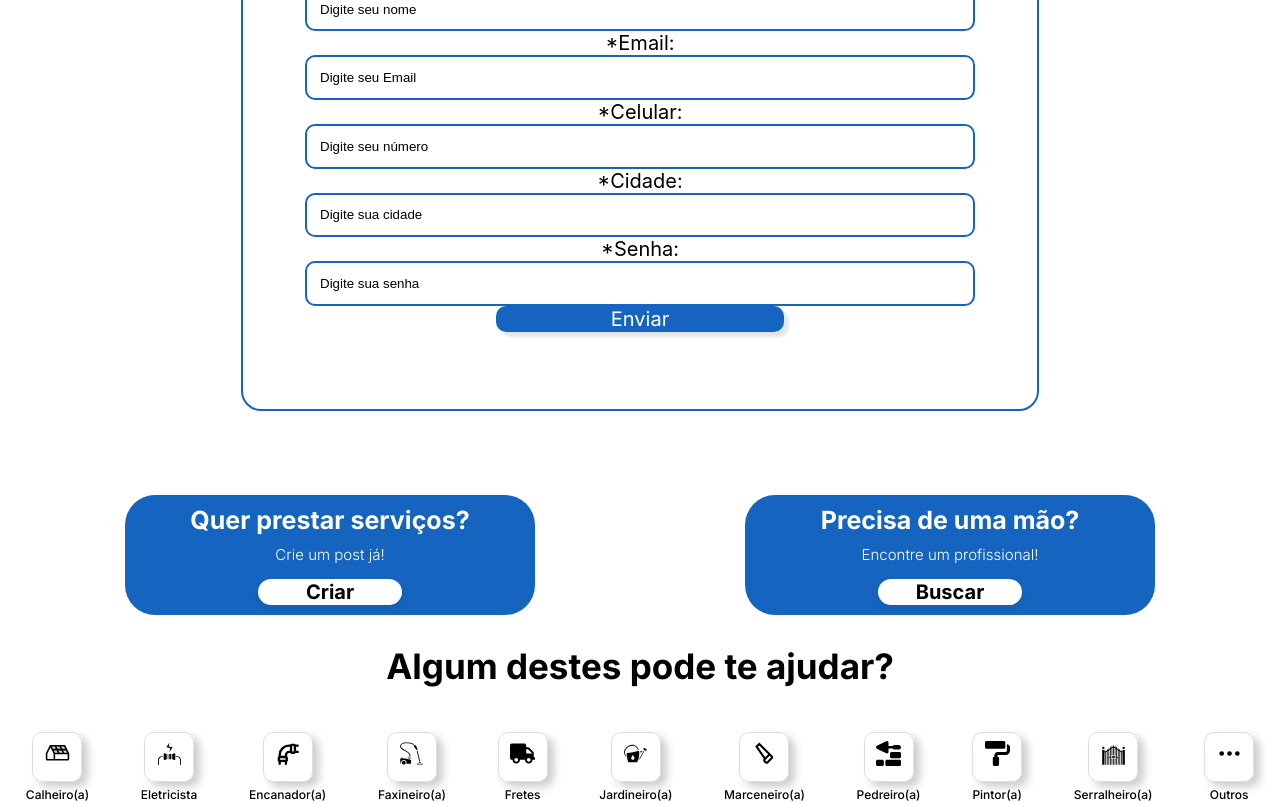
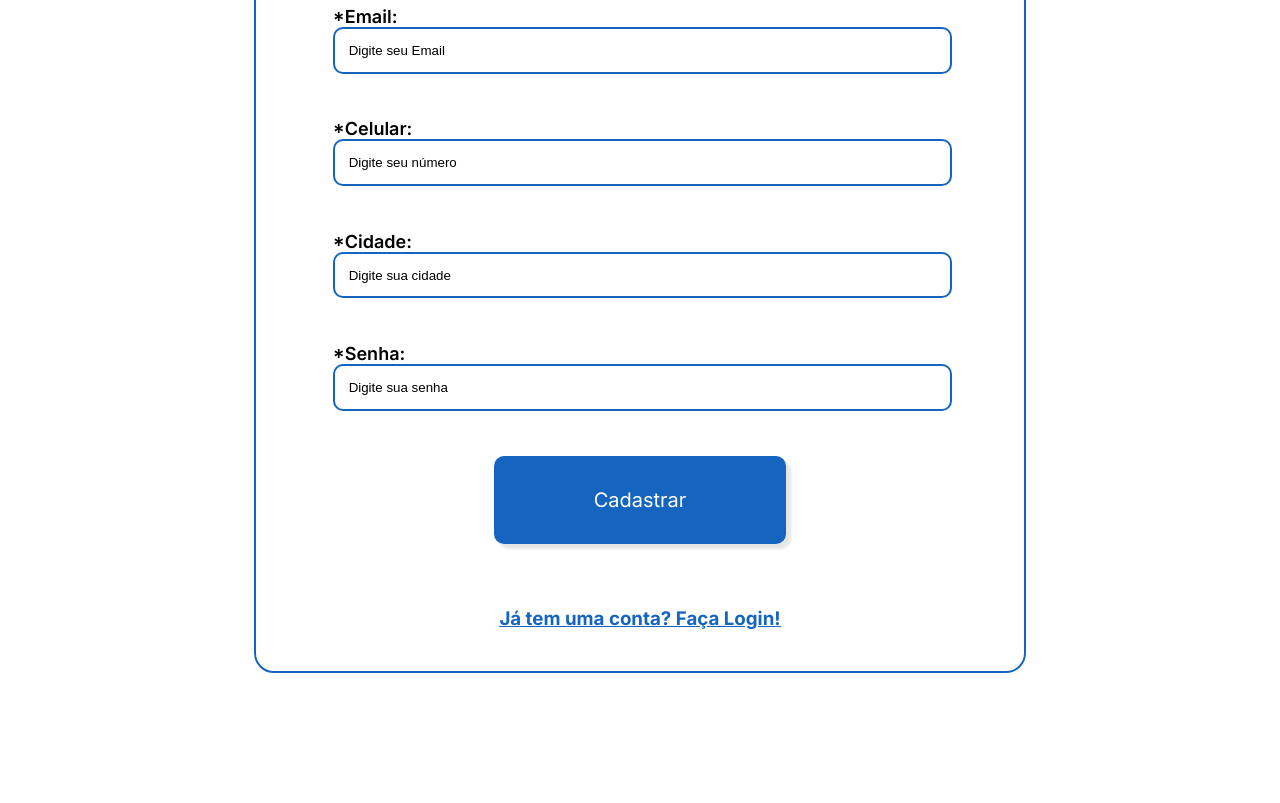
Before and after one commit to Leochin1206/Projeto-Web, a React (Create React App) app in the folder projeto-web-metrocamp/: page /Cadastro in a window 1280 px wide. Shown: the part 280-1083 px from the top of the page. After the commit the page ends 977 px from the top, so only its background shows below. Built offline with nearby package versions, Linux system fonts and the light colour scheme.

Commit message:
CadastroMelhorado

```diff
--- a/projeto-web-metrocamp/src/App.css
+++ b/projeto-web-metrocamp/src/App.css
@@ -87,6 +87,7 @@
   font-size: 1.25rem;
   font-family: 'Inter';
   cursor: pointer;
+  width: 100%;
 }
 
 .filtro{
@@ -108,7 +109,8 @@
 
 .filtro .botoes{
   display: flex;
-  justify-content: space-around;
+  flex-direction: row;
+  justify-content: space-evenly;
 }
 
 .filtro .botoes .conjunto h6{
--- a/projeto-web-metrocamp/src/App.js
+++ b/projeto-web-metrocamp/src/App.js
@@ -1,25 +1,30 @@
 import './App.css';
 import { Card } from './componentes/Card/Card';
-import { NavBar } from './componentes/NavBar/NavBar';
 import { FaTrowelBricks } from "react-icons/fa6";
 import { PiSolarRoofDuotone, PiPipeBold } from "react-icons/pi";
 import { GiElectricalResistance, GiVacuumCleaner, GiWateringCan, GiGate } from "react-icons/gi";
 import { FaTruck, FaPaintRoller } from "react-icons/fa";
 import { MdOutlineCarpenter } from "react-icons/md";
 import { BsThreeDots } from "react-icons/bs";
-import { BrowserRouter as Router, Routes, Route } from "react-router-dom";
-import { Cadastro } from './telas/Cadastro';
+import { useState } from 'react';
+import { useNavigate } from 'react-router-dom';
 
 function App() {
+
+  const [isLogged, setIsLogged] = useState(false)
+
+  const navigate = useNavigate();
+  const CheckCadastro = () => {
+    if (!isLogged) {
+      navigate('/Cadastro');
+    } else {
+      // Lógica adicional para quando o usuário estiver logado
+    }
+  };
+
   return (
     <div className="App">
 
-    <Router>
-      <NavBar />
-      <Routes>
-      <Route path='/Cadastro' element={<Cadastro/>}/>
-      </Routes>
-    </Router>
       <div className='button-area'>
 
         <div className='area-botao-criar'>
@@ -27,7 +32,7 @@ function App() {
           <h5>Crie um post já!</h5>
 
           <div className='botao-criar'>
-            <button>Criar</button>
+            <button onClick={isLogged ? "" : CheckCadastro}>Criar</button>
           </div>
         </div>
 
@@ -36,7 +41,7 @@ function App() {
           <h5>Encontre um profissional!</h5>
 
           <div className='botao-criar'>
-            <button>Buscar</button>
+          <button onClick={isLogged ? "" : CheckCadastro}>Buscar</button>
           </div>
         </div>
       </div>
@@ -47,57 +52,57 @@ function App() {
         <div className='botoes'>
 
           <div className='conjunto'>
-            <button><PiSolarRoofDuotone /></button>
+          <button onClick={isLogged ? "" : CheckCadastro}><PiSolarRoofDuotone /></button>
             <h6>Calheiro(a)</h6>
           </div>
 
           <div className='conjunto'>
-            <button><GiElectricalResistance /></button>
+          <button onClick={isLogged ? "" : CheckCadastro}><GiElectricalResistance /></button>
             <h6>Eletricista</h6>
           </div>
 
           <div className='conjunto'>
-            <button><PiPipeBold /></button>
+          <button onClick={isLogged ? "" : CheckCadastro}><PiPipeBold /></button>
             <h6>Encanador(a)</h6>
           </div>
 
           <div className='conjunto'>
-            <button><GiVacuumCleaner /></button>
+          <button onClick={isLogged ? "" : CheckCadastro}><GiVacuumCleaner /></button>
             <h6>Faxineiro(a)</h6>
           </div>
 
           <div className='conjunto'>
-            <button><FaTruck /></button>
+          <button onClick={isLogged ? "" : CheckCadastro}><FaTruck /></button>
             <h6>Fretes</h6>
           </div>
 
           <div className='conjunto'>
-            <button><GiWateringCan /></button>
+          <button onClick={isLogged ? "" : CheckCadastro}><GiWateringCan /></button>
             <h6>Jardineiro(a)</h6>
           </div>
 
           <div className='conjunto'>
-            <button><MdOutlineCarpenter /></button>
+          <button onClick={isLogged ? "" : CheckCadastro}><MdOutlineCarpenter /></button>
             <h6>Marceneiro(a)</h6>
           </div>
 
           <div className='conjunto'>
-            <button><FaTrowelBricks /></button>
+          <button onClick={isLogged ? "" : CheckCadastro}><FaTrowelBricks /></button>
             <h6>Pedreiro(a)</h6>
           </div>
 
           <div className='conjunto'>
-            <button><FaPaintRoller /></button>
+          <button onClick={isLogged ? "" : CheckCadastro}><FaPaintRoller /></button>
             <h6>Pintor(a)</h6>
           </div>
 
           <div className='conjunto'>
-            <button><GiGate /></button>
+          <button onClick={isLogged ? "" : CheckCadastro}><GiGate /></button>
             <h6>Serralheiro(a)</h6>
           </div>
 
           <div className='conjunto'>
-            <button><BsThreeDots /></button>
+          <button onClick={isLogged ? "" : CheckCadastro}><BsThreeDots /></button>
             <h6>Outros</h6>
           </div>
         </div>
--- a/projeto-web-metrocamp/src/componentes/NavBar/NavBar.js
+++ b/projeto-web-metrocamp/src/componentes/NavBar/NavBar.js
@@ -5,7 +5,7 @@ import { FaClipboardList } from "react-icons/fa";
 import { FaUser } from "react-icons/fa";
 import logo from "../../images/logo.png"
 import { Link } from "react-router-dom";
-//<FaClipboardList />
+
 
 
 export function NavBar() {
@@ -19,9 +19,8 @@ export function NavBar() {
                     <input type="search" id="search" placeholder="O que você procura?" />
                 </div>
                 <div className="icons">
-                   <div className="home-icon"><FaHome /></div>
-
-                    <Link to ="/Cadastro"><div className="clipboard-icon">Cadastrar</div></Link>
+                    <Link to ="/"><div className="home-icon"><FaHome /></div></Link>
+                    <div className="clipboard-icon"><FaClipboardList /></div>
                     <div className="user-icon"><FaUser /></div>
                 </div>
             </div>
--- a/projeto-web-metrocamp/src/index.js
+++ b/projeto-web-metrocamp/src/index.js
@@ -3,13 +3,31 @@ import ReactDOM from 'react-dom/client';
 import './index.css';
 import App from './App';
 import reportWebVitals from './reportWebVitals';
+import { Cadastro } from './telas/Cadastro';
+import  MainLayout  from "./telas/MainLayout";
+import { BrowserRouter as Router, Routes, Route } from "react-router-dom";
+
+const Routing = () => (
+  <Router>
+    <Routes>
+      <Route path="/" element={<MainLayout />}>
+        <Route index element={<App />} /> {/* Renderiza App quando na rota principal */}
+        <Route path="/Cadastro" element={<Cadastro />} />
+        {/* Adicione outras rotas conforme necessário */}
+      </Route>
+    </Routes>
+  </Router>
+);
+
 
 const root = ReactDOM.createRoot(document.getElementById('root'));
+
+//Renderiza as rotas.
 root.render(
   <React.StrictMode>
-    <App />
+    <Routing/>
   </React.StrictMode>
-);
+)
 
 // If you want to start measuring performance in your app, pass a function
 // to log results (for example: reportWebVitals(console.log))
--- a/projeto-web-metrocamp/src/telas/Cadastro.js
+++ b/projeto-web-metrocamp/src/telas/Cadastro.js
@@ -1,25 +1,47 @@
 import "./cadastro.css";
+import { Link } from "react-router-dom";
+export function Cadastro() {
 
-export function Cadastro(){
-    return(
+
+
+
+    return (
         <div className="Cadastro">
             <form className="forms" action="https://webhook.site/6eb59883-6c66-4d25-80be-115a37a0ad17" method="get">
+                <div className="acertaForms">
+
+                    <span className="campos">
                         <label for="nome">*Nome:</label>
                         <input type="text" name="nome" id="nome" placeholder="Digite seu nome" required></input>
+                    </span>
 
+                    <span className="campos">
                         <label for="email">*Email:</label>
                         <input type="text" name="email" id="email" placeholder="Digite seu Email" required></input>
+                    </span>
 
+                    <span className="campos">
                         <label for="number">*Celular:</label>
                         <input type="number" name="cellphone" id="cellphone" placeholder="Digite seu número" required></input>
+                    </span>
 
+                    <span className="campos">
                         <label for="text">*Cidade:</label>
                         <input type="text" name="city" id="city" placeholder="Digite sua cidade" required></input>
+                    </span>
 
+                    <span className="campos">
                         <label for="password">*Senha:</label>
                         <input type="password" name="password" id="password" placeholder="Digite sua senha" required></input>
+                    </span>
 
-                <button type="submit" className="botao-forms">Enviar</button>
+                    <button type="submit" className="botao-forms">Cadastrar</button>
+
+
+
+                                <Link to=""><h3>Já tem uma conta? Faça Login!</h3></Link>
+                </div>
+
 
             </form>
         </div>
--- /dev/null
+++ b/projeto-web-metrocamp/src/telas/MainLayout.js
@@ -0,0 +1,14 @@
+import { NavBar } from "../componentes/NavBar/NavBar"
+import { Outlet } from "react-router-dom"
+
+
+/*
+Define o comportamento dos componentes renderizados pelas rotas.
+Neste caso todo componente vai vir com a NavBar antecedendo.
+*/
+const MainLayout = () =>
+    <div className="RotaDef">
+        <NavBar/>
+        <Outlet/>
+    </div>
+export default MainLayout;
--- a/projeto-web-metrocamp/src/telas/cadastro.css
+++ b/projeto-web-metrocamp/src/telas/cadastro.css
@@ -4,45 +4,68 @@
 .Cadastro{
     display: flex;
     flex: 1;
-    justify-content: center ;
     align-items: center;
+    justify-content: space-around ;
     width: 100%;
-    height: 100%;
-    padding-top: 5%;
-    padding-bottom: 5%;
+    height: 100vh;
+    padding-top: 3%;
+    padding-bottom: 3%;
 }
 
+h3{
+    font-family: 'Inter';
+    color: #1565C0;
+    text-decoration: underline;
+}
 
 .forms{
     display: flex;
     flex-direction: column;
-    height: 70%;
-    width: 50%;
+    height: 100%;
+    width: 60%;
     align-items: center;
     justify-content: space-around;
     border: 2px solid #1565C0;
     border-radius: 20px;
-    padding: 6%;
+    padding-top: 2%;
+}
+
+.acertaForms{
+    display: flex;
+    flex: 1;
+    flex-direction: column;
+    align-items:center;
+    justify-content: space-around;
+    width:100%;
+    height: 90%;
+}
+
+.campos{
+    display: flex;
+    flex-direction: column;
+    justify-content: space-around;
+    width:90%;
+    align-self: end;
 }
 
 label{
     color: black;
-    font-size: 20px;
+    font-size: 18px;
+    font-family: 'Inter';
+    font-weight: 600;
 }
 
-input[type="password"],
 input[id="password"],
 textarea {
-            width: 100%;
+            width: 85%;
             padding: 2%;
             border: 2px solid #1565C0;
             border-radius: 10px;
         }
 
-input[type="text"],
 input[id="email"],
 textarea {
-            width: 100%;
+            width: 85%;
             padding: 2%;
             border: 2px solid #1565C0;
             border-radius: 10px;
@@ -53,36 +76,33 @@ textarea {
     color: white;
     font-family: 'Inter';
     font-size: 20px;
-    height: 12%;
-    width: 45%;
+    height: 11%;
+    width: 38%;
     border-radius: 10px;
     box-shadow: 5px 5px 3px 0px rgba(0, 0, 0, 0.1);
     border: none;
 }
 
-input[type="number"],
 input[id="cellphone"],
 textarea {
-            width: 100%;
+            width: 85%;
             padding: 2%;
             border: 2px solid #1565C0;
             border-radius: 10px;
         }
 
 
-input[type="number"],
-input[id="cellphone"],
+input[id="city"],
 textarea {
-            width: 100%;
+            width: 85%;
             padding: 2%;
             border: 2px solid #1565C0;
             border-radius: 10px;
         }
 
-input[type="text"],
 input[id="nome"],
 textarea {
-            width: 100%;
+            width: 85%;
             padding: 2%;
             border: 2px solid #1565C0;
             border-radius: 10px;
```
Lines whose indentation alone changed are shown as unchanged.
